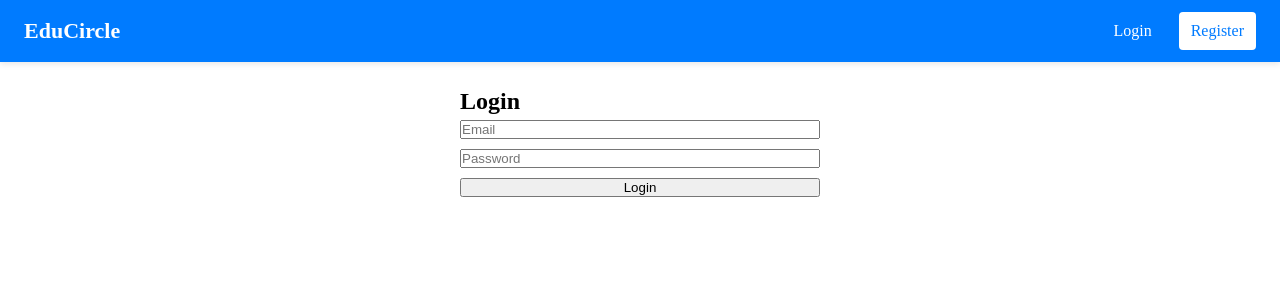
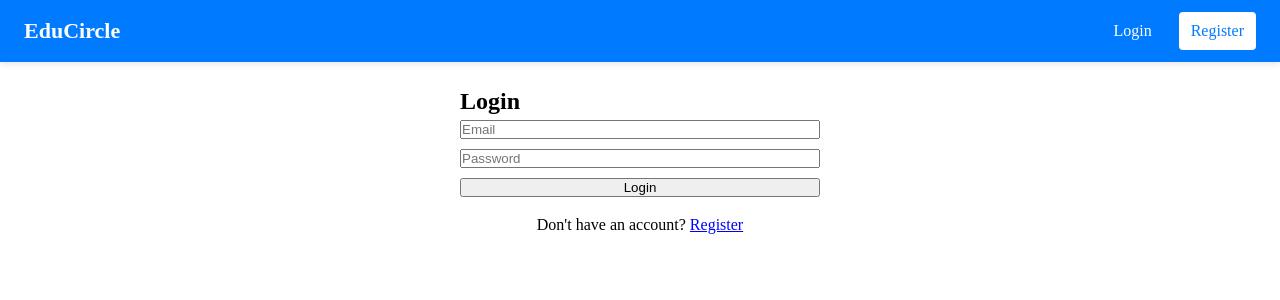
Before and after one commit to dheerajjgour/edu-social-frontend, a React (Vite) app: page /login in a window 1280 px wide. Shown: the top 300 px of the page. Built offline with nearby package versions, Linux system fonts and the light colour scheme.

Commit message:
Updated login functionality in Login.jsx

```diff
--- a/src/pages/Login.jsx
+++ b/src/pages/Login.jsx
@@ -69,6 +69,17 @@
             {isSubmitting ? 'Logging in...' : 'Login'}
           </button>
         </form>
+
+        {/* ✅ Register Redirect */}
+        <p style={{ marginTop: 15, textAlign: 'center' }}>
+          Don't have an account?{' '}
+          <span
+            onClick={() => navigate('/register')}
+            style={{ color: 'blue', cursor: 'pointer', textDecoration: 'underline' }}
+          >
+            Register
+          </span>
+        </p>
       </div>
     </div>
   );
```
